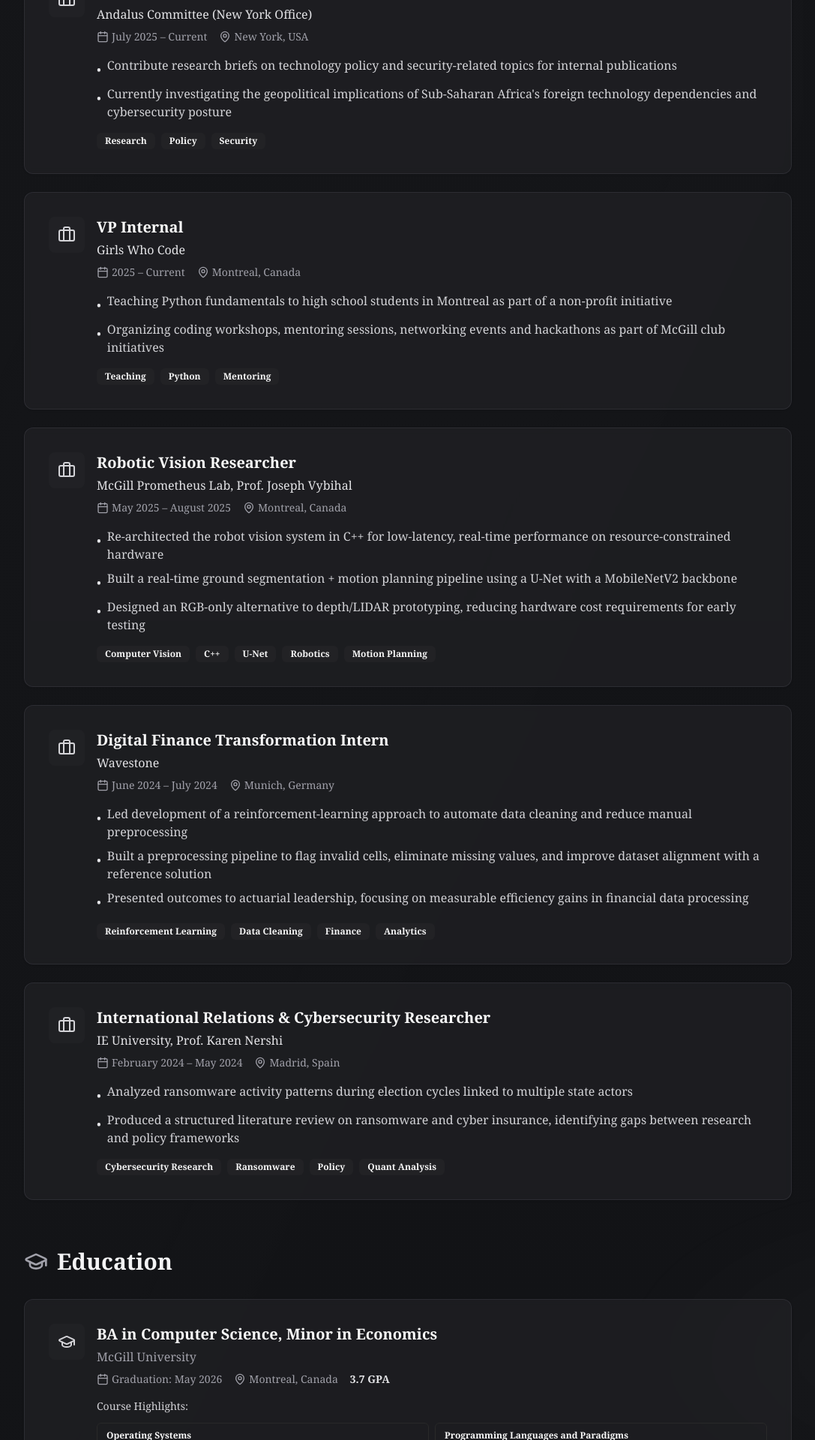
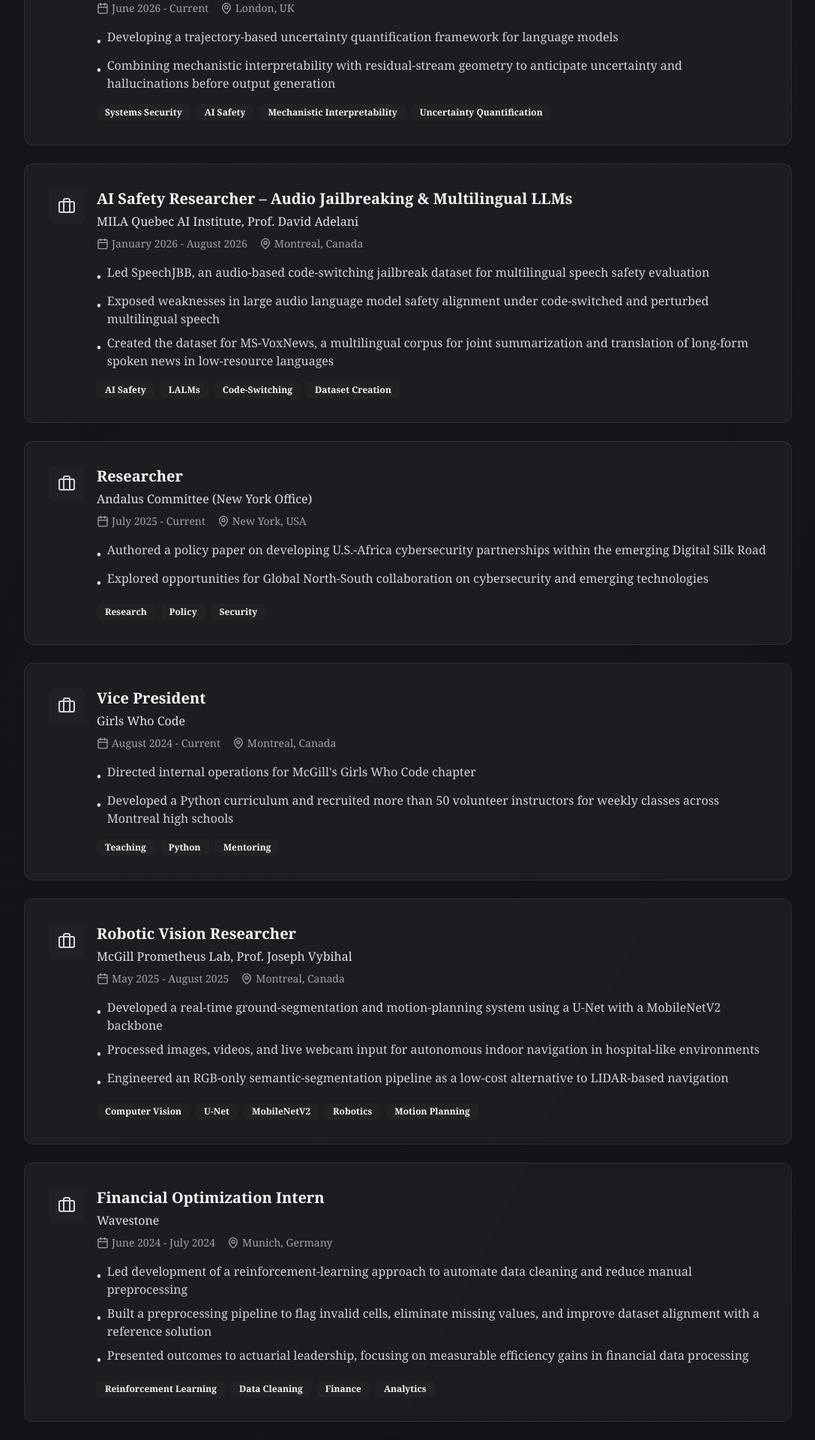
Before and after one commit to virginiaceccatelli/virginiaceccatelli.github.io, a React (Vite) app: page /#/experience in a window 1280 px wide. Shown: the part 740-2660 px from the top of the page at 75% size, without its empty margins (96-1183 px from the left). Built offline with nearby package versions, Linux system fonts and the light colour scheme; a web font is replaced by a local one.

Commit message:
updated profile

```diff
--- a/src/pages/About.jsx
+++ b/src/pages/About.jsx
@@ -15,10 +15,10 @@
 export default function About() {
   const achievements = [
     { icon: Award, text: "Computer Science Major, Economics Minor" },
+    { icon: Award, text: "Distinction, top 25% - McGill University" },
     { icon: Award, text: "Dean's List, top 10% - IE University" },
-    { icon: Users, text: "Girls Who Code Python Instructor" },
-    { icon: Users, text: "Girls Who Code VP Internal - McGill" },
-    { icon: Users, text: "Member of Women In Tech Club - McGill" },
+    { icon: Users, text: "Vice President - Girls Who Code McGill" },
+    { icon: Users, text: "50+ volunteer instructors recruited" },
     { icon: BookOpen, text: "Andalus Committee NYC Researcher" },
   ];
 
@@ -41,7 +41,7 @@
             About Me
           </h1>
           <p className="text-xl text-zinc-400 max-w-2xl mx-auto">
-            Computer Science student passionate about cybersecurity, AI governance, and emerging technologies
+            Computer Science student working across AI safety, systems security, and cybersecurity policy
           </p>
         </div>
 
@@ -58,12 +58,12 @@
             <CardContent>
               <div className="space-y-4 text-zinc-300 leading-relaxed">
               <p>
-                I'm a Computer Science student with a strong interest in cybersecurity, computer networks,
-                and AI governance. Originally trained in International Relations at IE University, I developed a strong interest in
+                I'm a Computer Science student with a strong interest in AI safety, systems security,
+                and cybersecurity policy. Originally trained in International Relations at IE University, I developed a strong interest in
                 the societal dimensions of technology, particularly how global events intersect with
                 cybersecurity threats. This curiosity led me to shift focus and pursue a BA in Computer
                 Science with a Minor in Economics at McGill University, where I've been able to explore the
-                technical underpinnings of cybersecurity, machine learning, and systems programming.
+                technical underpinnings of machine learning, networks, compiler design, and systems programming.
               </p>
               <p>
                 The decision to pivot was not only academic, but it was a personal commitment to
@@ -71,20 +71,21 @@
                 technologies and a quickly changing digital landscape.
               </p>
               <p>
-                I applied statistical modeling and data analysis to examine links between spikes in ransomware
-                attacks originating from North Korea, China, Russia, and Iran, and political elections in the
-                West. More recently, I led the development of a Reinforcement Learning Algorithm to automate data cleaning, improving the accuracy and
-                completeness of financial datasets, and reducing manual preprocessing time. I also designed a ground segmentation and motion
-                planning system for hospital robots at the McGill Prometheus Lab.
+                My research has moved between technical security and policy questions: I studied ransomware
+                activity around elections, developed a vision-based ground segmentation and motion-planning
+                pipeline for autonomous indoor navigation, and contributed to multilingual speech safety work
+                at MILA, including SpeechJBB and the MS-VoxNews dataset.
               </p>
               <p>
-                Currently, I'm working as an AI Safety Researcher at MILA Quebec AI Institute, investigating
-                audio-based jailbreaking vulnerabilities in multilingual voice-enabled LLM systems, exploring how code-switching
-                attack vectors can bypass safety guardrails in speech-to-text pipelines.
+                Currently, I'm working with UCL S2Lab on trajectory-based uncertainty quantification for
+                language models, combining mechanistic interpretability with residual-stream geometry to
+                anticipate uncertainty and hallucinations before output generation. I am also joining WIIT
+                Premium Cloud as a Machine Learning Intern focused on cloud-native infrastructure for large
+                language model workloads.
               </p>
               <p>
                 I'm eager to develop my skills and gain more experience in the field of cybersecurity and AI safety. I bring a deep motivation to understand emerging security
-                threats and make technology more secure, equitable, and intelligent.
+                threats and make technology more secure, equitable, and reliable.
               </p>
               </div>
             </CardContent>
@@ -114,8 +115,8 @@
               </CardHeader>
               <CardContent>
                 <div className="space-y-2">
-                  <div className="text-3xl font-bold text-zinc-200 mb-2">3.7 GPA</div>
-                  <p className="text-sm text-zinc-400 mb-4">McGill University</p>
+                  <div className="text-3xl font-bold text-zinc-200 mb-2">3.76 GPA</div>
+                  <p className="text-sm text-zinc-400 mb-4">McGill University, Distinction</p>
                   <div className="space-y-2">
                     <p className="text-sm font-medium text-zinc-300 mb-2">Course Highlights:</p>
                     {courseHighlights.map((course, idx) => (
--- a/src/pages/Experience.jsx
+++ b/src/pages/Experience.jsx
@@ -1,4 +1,4 @@
-import { Briefcase, GraduationCap, Award, Calendar, MapPin, ExternalLink } from "lucide-react";
+import { Briefcase, GraduationCap, Award, Calendar, MapPin } from "lucide-react";
 import { Card } from "../components/ui/card";
 import { Badge } from "../components/ui/badge";
 
@@ -13,15 +13,43 @@
   const experiences = [
     {
       type: "work",
+      title: "Machine Learning Intern",
+      company: "WIIT - The Premium Cloud",
+      location: "Dusseldorf, Germany",
+      period: "July 2026 - Current",
+      description: [
+        "Leading development and deployment of a cloud-native cluster for large language model workloads",
+      ],
+      tags: ["Machine Learning", "LLM Infrastructure", "Cloud Native", "Deployment"],
+      icon: Briefcase,
+      color: "text-zinc-300",
+    },
+    {
+      type: "work",
+      title: "Systems Security Researcher",
+      company: "UCL S2Lab, Prof. Lorenzo Cavallaro",
+      location: "London, UK",
+      period: "June 2026 - Current",
+      description: [
+        "Developing a trajectory-based uncertainty quantification framework for language models",
+        "Combining mechanistic interpretability with residual-stream geometry to anticipate uncertainty and hallucinations before output generation",
+      ],
+      tags: ["Systems Security", "AI Safety", "Mechanistic Interpretability", "Uncertainty Quantification"],
+      icon: Briefcase,
+      color: "text-zinc-300",
+    },
+    {
+      type: "work",
       title: "AI Safety Researcher – Audio Jailbreaking & Multilingual LLMs",
       company: "MILA Quebec AI Institute, Prof. David Adelani",
       location: "Montreal, Canada",
-      period: "January 2026 – Current",
+      period: "January 2026 - August 2026",
       description: [
-        "Investigating audio-based jailbreaking vulnerabilities in multilingual voice-enabled LLM systems",
-        "Exploring how code-switching attack vectors can bypass safety guardrails in speech-to-text pipelines",
+        "Led SpeechJBB, an audio-based code-switching jailbreak dataset for multilingual speech safety evaluation",
+        "Exposed weaknesses in large audio language model safety alignment under code-switched and perturbed multilingual speech",
+        "Created the dataset for MS-VoxNews, a multilingual corpus for joint summarization and translation of long-form spoken news in low-resource languages",
       ],
-      tags: ["AI Safety", "LLMs", "Security Research", "Multilingual Systems"],
+      tags: ["AI Safety", "LALMs", "Code-Switching", "Dataset Creation"],
       icon: Briefcase,
       color: "text-zinc-300",
     },
@@ -30,10 +58,10 @@
       title: "Researcher",
       company: "Andalus Committee (New York Office)",
       location: "New York, USA",
-      period: "July 2025 – Current",
+      period: "July 2025 - Current",
       description: [
-        "Contribute research briefs on technology policy and security-related topics for internal publications",
-        "Currently investigating the geopolitical implications of Sub-Saharan Africa's foreign technology dependencies and cybersecurity posture",
+        "Authored a policy paper on developing U.S.-Africa cybersecurity partnerships within the emerging Digital Silk Road",
+        "Explored opportunities for Global North-South collaboration on cybersecurity and emerging technologies",
       ],
       tags: ["Research", "Policy", "Security"],
       icon: Briefcase,
@@ -41,13 +69,13 @@
     },
     {
       type: "work",
-      title: "VP Internal",
+      title: "Vice President",
       company: "Girls Who Code",
       location: "Montreal, Canada",
-      period: "2025 – Current",
+      period: "August 2024 - Current",
       description: [
-        "Teaching Python fundamentals to high school students in Montreal as part of a non-profit initiative",
-        "Organizing coding workshops, mentoring sessions, networking events and hackathons as part of McGill club initiatives",
+        "Directed internal operations for McGill's Girls Who Code chapter",
+        "Developed a Python curriculum and recruited more than 50 volunteer instructors for weekly classes across Montreal high schools",
       ],
       tags: ["Teaching", "Python", "Mentoring"],
       icon: Briefcase,
@@ -58,22 +86,22 @@
       title: "Robotic Vision Researcher",
       company: "McGill Prometheus Lab, Prof. Joseph Vybihal",
       location: "Montreal, Canada",
-      period: "May 2025 – August 2025",
+      period: "May 2025 - August 2025",
       description: [
-        "Re-architected the robot vision system in C++ for low-latency, real-time performance on resource-constrained hardware",
-        "Built a real-time ground segmentation + motion planning pipeline using a U-Net with a MobileNetV2 backbone",
-        "Designed an RGB-only alternative to depth/LIDAR prototyping, reducing hardware cost requirements for early testing",
+        "Developed a real-time ground-segmentation and motion-planning system using a U-Net with a MobileNetV2 backbone",
+        "Processed images, videos, and live webcam input for autonomous indoor navigation in hospital-like environments",
+        "Engineered an RGB-only semantic-segmentation pipeline as a low-cost alternative to LIDAR-based navigation",
       ],
-      tags: ["Computer Vision", "C++", "U-Net", "Robotics", "Motion Planning"],
+      tags: ["Computer Vision", "U-Net", "MobileNetV2", "Robotics", "Motion Planning"],
       icon: Briefcase,
       color: "text-zinc-300",
     },
     {
       type: "work",
-      title: "Digital Finance Transformation Intern",
+      title: "Financial Optimization Intern",
       company: "Wavestone",
       location: "Munich, Germany",
-      period: "June 2024 – July 2024",
+      period: "June 2024 - July 2024",
       description: [
         "Led development of a reinforcement-learning approach to automate data cleaning and reduce manual preprocessing",
         "Built a preprocessing pipeline to flag invalid cells, eliminate missing values, and improve dataset alignment with a reference solution",
@@ -88,7 +116,7 @@
       title: "International Relations & Cybersecurity Researcher",
       company: "IE University, Prof. Karen Nershi",
       location: "Madrid, Spain",
-      period: "February 2024 – May 2024",
+      period: "February 2024 - May 2024",
       description: [
         "Analyzed ransomware activity patterns during election cycles linked to multiple state actors",
         "Produced a structured literature review on ransomware and cyber insurance, identifying gaps between research and policy frameworks",
@@ -102,18 +130,31 @@
   const education = [
     {
       institution: "McGill University",
-      degree: "BA in Computer Science, Minor in Economics",
+      degree: "Bachelor's, Major in Computer Science; Minor in Economics",
       location: "Montreal, Canada",
-      period: "Graduation: May 2026",
-      gpa: "3.7 GPA",
+      period: "2024 - 2026",
+      gpa: "3.76 GPA, Distinction",
       highlights: [
-        "Operating Systems",
-        "Programming Languages and Paradigms",
-        "Probability & Statistics",
-        "Financial Instruments & Institutions",
         "Applied Machine Learning (Graduate)",
         "Computer Networks (Graduate)",
         "Compiler Design (Graduate)",
+      ],
+      icon: GraduationCap,
+      color: "text-zinc-300",
+    },
+    {
+      institution: "IE University",
+      degree: "Bachelor's, International Relations",
+      location: "Madrid, Spain",
+      period: "2022 - 2024",
+      gpa: "9.02/10 GPA, Dean's List",
+      highlights: [
+        "Comparative Politics",
+        "International Law",
+        "Quantitative Methods",
+        "International Political Economy",
+        "Foreign Aid",
+        "Transferred to McGill after second year",
       ],
       icon: GraduationCap,
       color: "text-zinc-300",
@@ -143,20 +184,23 @@
       { name: "Java", level: "Experienced" },
       { name: "Assembly", level: "Intermediate" },
       { name: "C/C++", level: "Intermediate" },
+      { name: "OCaml", level: "Intermediate" },
       { name: "JavaScript", level: "Intermediate" },
       { name: "SQL", level: "Intermediate" },
     ],
-    "Security & Networking": [
-      { name: "Nmap", level: "Intermediate" },
-      { name: "Wireshark", level: "Intermediate" },
-      { name: "Burp Suite", level: "Working" },
-      { name: "Metasploit", level: "Working" },
-      { name: "OpenSSL / TLS", level: "Working" },
+    "ML & Data": [
+      { name: "Machine Learning", level: "Experienced" },
+      { name: "Mechanistic Interpretability", level: "Working" },
+      { name: "R / Stata / MATLAB", level: "Working" },
+      { name: "PyTorch / OpenCV", level: "Working" },
+      { name: "Data Analysis", level: "Experienced" },
+      { name: "Dataset Creation", level: "Experienced" },
+    ],
+    "Security & Systems": [
       { name: "Kali Linux", level: "Intermediate" },
-    ],
-    "Platforms & Tools": [
       { name: "Linux", level: "Working" },
       { name: "Docker", level: "Working" },
+      { name: "Cybersecurity Policy", level: "Experienced" },
       { name: "Cisco Packet Tracer", level: "Intermediate" },
       { name: "Git & GitHub", level: "Experienced" },
     ],
--- a/src/pages/Home.jsx
+++ b/src/pages/Home.jsx
@@ -1,5 +1,5 @@
 import { Link } from "react-router-dom";
-import { ArrowRight, ShieldCheck, GraduationCap, Code, Brain, ScanEye} from "lucide-react";
+import { ArrowRight, ShieldCheck, GraduationCap, ScanEye, ServerCog } from "lucide-react";
 import profileImg from "../assets/foto.png";
 import { Button } from "../components/ui/button";
 import { Badge } from "../components/ui/badge";
@@ -14,36 +14,36 @@
 
 export default function Home() {
   const NAME = "Virginia Ceccatelli";
-  const TAGLINE = "Cybersecurity | AI Governance | Emerging Technologies";
+  const TAGLINE = "AI Safety | Systems Security | Cybersecurity Policy";
   const ROLE = "Computer Science Student at McGill University";
   const LOCATION = "Montreal, Canada";
 
   const focusAreas = [
-    "Network Defense",
-    "Pentesting & Web Sec",
-    "Threat Modeling",
+    "Mechanistic Interpretability",
+    "Uncertainty Quantification",
+    "Multilingual Speech Safety",
     "AI Safety & Security",
-    "Privacy & Governance",
-    "Secure Systems",
+    "Systems Security",
+    "Cybersecurity Policy",
   ];
 
   const highlights = [
     {
       icon: GraduationCap,
-      title: "3.7 GPA",
-      description: "McGill University",
+      title: "3.76 GPA",
+      description: "McGill CS + Economics",
       color: "text-zinc-300",
     },
     {
       icon: ScanEye,
-      title: "AI Safety Researcher",
-      description: "MILA Quebec AI Institute",
+      title: "Systems Security Researcher",
+      description: "UCL S2Lab",
       color: "text-zinc-300",
     },
     {
-      icon: ShieldCheck,
-      title: "Cybersecurity Focus",
-      description: "Network Security & AI Governance",
+      icon: ServerCog,
+      title: "ML Intern",
+      description: "WIIT Premium Cloud",
       color: "text-zinc-300",
     },
   ];
@@ -133,15 +133,15 @@
         <div className="grid md:grid-cols-3 gap-8">
           <div className="text-center">
             <div className="text-4xl font-bold text-zinc-200 mb-2">McGill</div>
-            <div className="text-zinc-400">Bachelor</div>
+            <div className="text-zinc-400">Computer Science + Economics</div>
+          </div>
+          <div className="text-center">
+            <div className="text-4xl font-bold text-zinc-300 mb-2">UCL</div>
+            <div className="text-zinc-400">S2Lab Systems Security</div>
           </div>
           <div className="text-center">
             <div className="text-4xl font-bold text-zinc-300 mb-2">MILA</div>
-            <div className="text-zinc-400">AI Safety Research</div>
-          </div>
-          <div className="text-center">
-            <div className="text-4xl font-bold text-zinc-300 mb-2">CS</div>
-            <div className="text-zinc-400">Computer Science Major</div>
+            <div className="text-zinc-400">Multilingual AI Safety</div>
           </div>
         </div>
       </section>
--- a/src/pages/Projects.jsx
+++ b/src/pages/Projects.jsx
@@ -1,4 +1,4 @@
-import { Github, ExternalLink, Code, Brain, Network } from "lucide-react";
+import { Github, ExternalLink, Code, Brain, Network, Mic, Newspaper } from "lucide-react";
 import { Card } from "../components/ui/card";
 import { Badge } from "../components/ui/badge";
 import { Button } from "../components/ui/button";
@@ -14,6 +14,33 @@
 
 export default function Projects() {
   const projects = [
+    {
+      title: "SpeechJBB: Code-Switched Speech Safety Evaluation",
+      blurb: "Audio jailbreak benchmark probing safety alignment and comprehension in large audio language models under code-switched and perturbed multilingual speech.",
+      tags: ["AI Safety", "LALMs", "Speech", "Code-Switching"],
+      repo: null,
+      demo: "https://arxiv.org/abs/2606.06037",
+      icon: Mic,
+      color: "text-zinc-400",
+    },
+    {
+      title: "MS-VoxNews Dataset",
+      blurb: "Multilingual corpus for joint summarization and translation of long-form spoken news in low-resource languages.",
+      tags: ["Dataset", "Speech", "Summarization", "Translation"],
+      repo: null,
+      demo: "https://huggingface.co/datasets/McGill-NLP/speech-translation-and-summarization",
+      icon: Newspaper,
+      color: "text-zinc-400",
+    },
+    {
+      title: "Trajectory-Based Uncertainty Quantification for LMs",
+      blurb: "Research framework combining mechanistic interpretability with residual-stream geometry to anticipate uncertainty and hallucinations before generation.",
+      tags: ["Mechanistic Interpretability", "Uncertainty", "LLMs"],
+      repo: null,
+      demo: "",
+      icon: Brain,
+      color: "text-zinc-400",
+    },
     {
       title: "Reinforcement-Learning Data Preprocessing Pipeline Automation",
       blurb: "RL-driven data quality checks: outlier detection, imputation, and financial validity rules.",
@@ -52,7 +79,7 @@
             My Projects
           </h1>
           <p className="text-xl text-zinc-400 max-w-2xl mx-auto">
-            A collection of my recent work in AI, robotics, and network security
+            A collection of my recent work in AI safety, robotics, data systems, and network security
           </p>
           <a
             href={GITHUB}
@@ -106,7 +133,7 @@
                   <Button asChild size="sm">
                     <a href={project.demo} target="_blank" rel="noreferrer" className="flex items-center gap-2">
                       <ExternalLink className="h-4 w-4" />
-                      Live Demo
+                      View
                     </a>
                   </Button>
                 )}
--- a/src/pages/Writing.jsx
+++ b/src/pages/Writing.jsx
@@ -11,6 +11,16 @@
 
 export default function Writing() {
   const writings = [
+    {
+      title: "SpeechJBB: Probing Safety Alignment and Comprehension in Large Audio Language Models under Code-Switched Speech",
+      description: "Introduces an audio-based code-switching jailbreak dataset for multilingual speech safety evaluation, showing how code-switched and perturbed multilingual speech can expose weaknesses in large audio language model safety alignment.",
+      tags: ["AI Safety", "Speech", "Code-Switching", "LALMs"],
+      year: "2026",
+      type: "Preprint",
+      link: "https://arxiv.org/abs/2606.06037",
+      icon: FileText,
+      color: "text-zinc-400",
+    },
     {
       title: "Sky Diplomacy: The Geopolitical Impact of the Proliferation of Iranian-Russian Military Drone Trade on Global Alliances and Security",
       description: "Focusing on the historical context of Iranian trade with Russia and China, as well as recent developments, the study analyzes how armed UAV drones are contributing to the shifting world order, wherein Russia and China are increasingly taking on a leading role, and how this is impacting the West from various points of view.",
@@ -27,17 +37,17 @@
       tags: ["Robotics", "Computer Vision", "Convolutional Neural Networks"],
       year: "2025",
       type: "Research Paper",
-      link: "https://65bead61-ada5-408e-9924-c7be6e498634.filesusr.com/ugd/d98a02_77af6c01d90f4c0f8e7df233cab6cd35.pdf",
+      link: "https://github.com/virginiaceccatelli/vision_control",
       icon: FileText,
       color: "text-zinc-400",
     },
     {
       title: "Securing the Digital Frontier: U.S.-Sub-Saharan Africa Cybersecurity Partnerships in the Shadow of China’s Digital Silk Road",
       description: "This policy report, released by the Andalus Committee's New York Office, examines the United States' opportunities to strengthen cybersecurity cooperation with Kenya and Ethiopia as both nations navigate rapid digital transformation in East Africa.",
-      tags: ["Policy", "Cybersecurity"],
+      tags: ["Policy", "Cybersecurity", "Digital Silk Road"],
       year: "2025",
       type: "Policy Report",
-      link: "https://www.andaluscommittee.com/us-sub-saharan-africa-cybersecurity",
+      link: "https://65bead61-ada5-408e-9924-c7be6e498634.filesusr.com/ugd/d98a02_77af6c01d90f4c0f8e7df233cab6cd35.pdf",
       icon: FileText,
       color: "text-zinc-400",
     },
```
